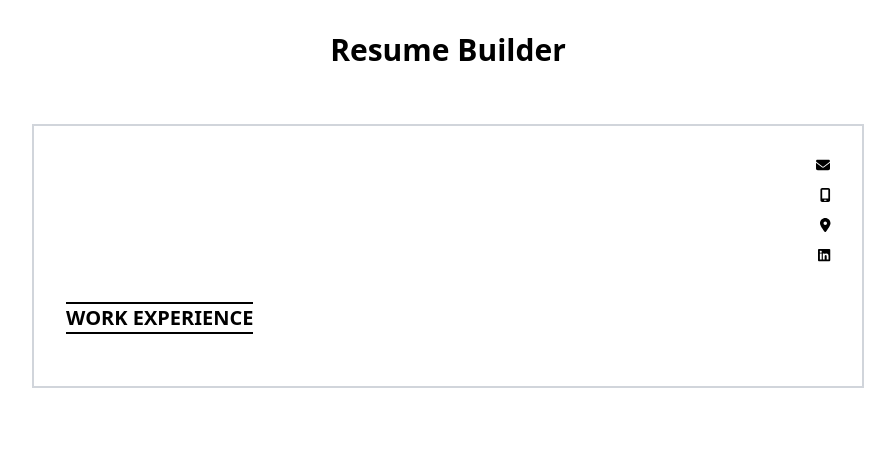
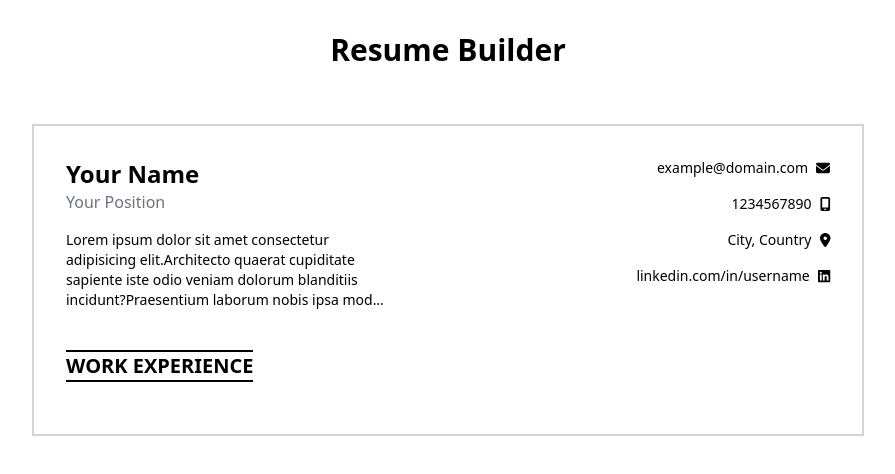
Before and after one commit to PoojaRamesh3/resume-builder, a React (Create React App) app: page / in a window 1280 px wide. Shown: the top 474 px of the page, without its empty margins (192-1087 px from the left). Built offline with nearby package versions, Linux system fonts and the light colour scheme.

Commit message:
1st Section edit functionality and adding redux

```diff
--- a/src/components/NameAndDetails.tsx
+++ b/src/components/NameAndDetails.tsx
@@ -11,10 +11,20 @@ import { handleChange } from "../redux/action";
 
 const NameAndDetails = () => {
   const dispatch = useDispatch();
-  const edit = useSelector((state: any) => state);
+  const data = useSelector((state: any) => state.getData);
+  const [state, setstate] = useState("");
+  const [alldata, setAlldata] = useState({
+    name: data.name,
+    position: data.position,
+    description: data.description,
+    email: data.email,
+    phone: data.phone,
+    city: data.city,
+    linkedin: data.linkedin,
+  });
+  const { name, position, description, email, phone, city, linkedin } = alldata;
 
-  const [state, setstate] = useState("");
-
+  // console.log("alldata", alldata);
   return (
     <div className="flex justify-between flex-wrap w-full font-Inter">
       <div className="w-full md:w-5/12">
@@ -23,13 +33,13 @@ const NameAndDetails = () => {
             className="text-2xl font-bold h-8"
             onClick={() => setstate("name")}
           >
-            {edit.name}
+            {name}
           </div>
         ) : (
           <input
             className="text-2xl font-bold h-8"
             type="text"
-            value={edit.name}
+            value={name}
             style={{ outline: "none" }}
             onChange={(e) => dispatch(handleChange(e.target.value))}
           />
@@ -39,13 +49,13 @@ const NameAndDetails = () => {
             className="text-gray-500 h-6 truncate"
             onClick={() => setstate("position")}
           >
-            {edit.position}
+            {position}
           </div>
         ) : (
           <input
             className="text-gray-500 h-6 truncate"
             type="text"
-            value={edit.position}
+            value={position}
             style={{ outline: "none" }}
             onChange={(e) => dispatch(handleChange(e.target.value))}
           />
@@ -55,13 +65,13 @@ const NameAndDetails = () => {
             className="text-black text-sm mt-4 line-clamp-4 text-ellipsis"
             onClick={() => setstate("desc")}
           >
-            {edit.description}
+            {description}
           </div>
         ) : (
           <textarea
             rows={4}
             className="text-black text-sm mt-4 outline-none bg-transparent resize-none w-full"
-            value={edit.description}
+            value={description}
             style={{ outline: "none" }}
             onChange={(e) => dispatch(handleChange(e.target.value))}
           />
@@ -75,13 +85,13 @@ const NameAndDetails = () => {
               className="text-black text-sm truncate w-full text-left md:text-right font-medium ml-2 md:ml-0"
               onClick={() => setstate("email")}
             >
-              {edit.email}
+              {email}
             </div>
           ) : (
             <input
               className="text-black text-sm truncate w-full text-left md:text-right font-medium ml-2 md:ml-0"
               type="text"
-              value={edit.email}
+              value={email}
               style={{ outline: "none" }}
               onChange={(e) => dispatch(handleChange(e.target.value))}
             />
@@ -97,13 +107,13 @@ const NameAndDetails = () => {
               className="text-black text-sm truncate w-full text-left md:text-right font-medium ml-2 md:ml-0"
               onClick={() => setstate("phone")}
             >
-              {edit.phone}
+              {phone}
             </div>
           ) : (
             <input
               className="text-black text-sm truncate w-full text-left md:text-right font-medium ml-2 md:ml-0"
               type="text"
-              value={edit.phone}
+              value={phone}
               style={{ outline: "none" }}
               onChange={(e) => dispatch(handleChange(e.target.value))}
             />
@@ -119,13 +129,13 @@ const NameAndDetails = () => {
               className="text-black text-sm truncate w-full text-left md:text-right font-medium ml-2 md:ml-0"
               onClick={() => setstate("city")}
             >
-              {edit.city}
+              {city}
             </div>
           ) : (
             <input
               className="text-black text-sm truncate w-full text-left md:text-right font-medium ml-2 md:ml-0"
               type="text"
-              value={edit.city}
+              value={city}
               style={{ outline: "none" }}
               onChange={(e) => dispatch(handleChange(e.target.value))}
             />
@@ -141,13 +151,13 @@ const NameAndDetails = () => {
               className="text-black text-sm truncate w-full text-left md:text-right font-medium ml-2 md:ml-0"
               onClick={() => setstate("linkedin")}
             >
-              {edit.linkedin}
+              {linkedin}
             </div>
           ) : (
             <input
               className="text-black text-sm truncate w-full text-left md:text-right font-medium ml-2 md:ml-0"
               type="text"
-              value={edit.linkedin}
+              value={linkedin}
               style={{ outline: "none" }}
               onChange={(e) => dispatch(handleChange(e.target.value))}
             />
--- a/src/redux/reducer/index.tsx
+++ b/src/redux/reducer/index.tsx
@@ -22,14 +22,14 @@ const initialData = {
   linkedin: "linkedin.com/in/username",
 };
 
-const initialState = { initialData };
+const initialState = { getData: initialData };
 
 const Reducer = (state = initialState, action: AnyAction) => {
   switch (action.type) {
     case DATA:
       return {
         ...state,
-        initialState: action.payload,
+        getData: action.payload,
       };
 
     default:
```
